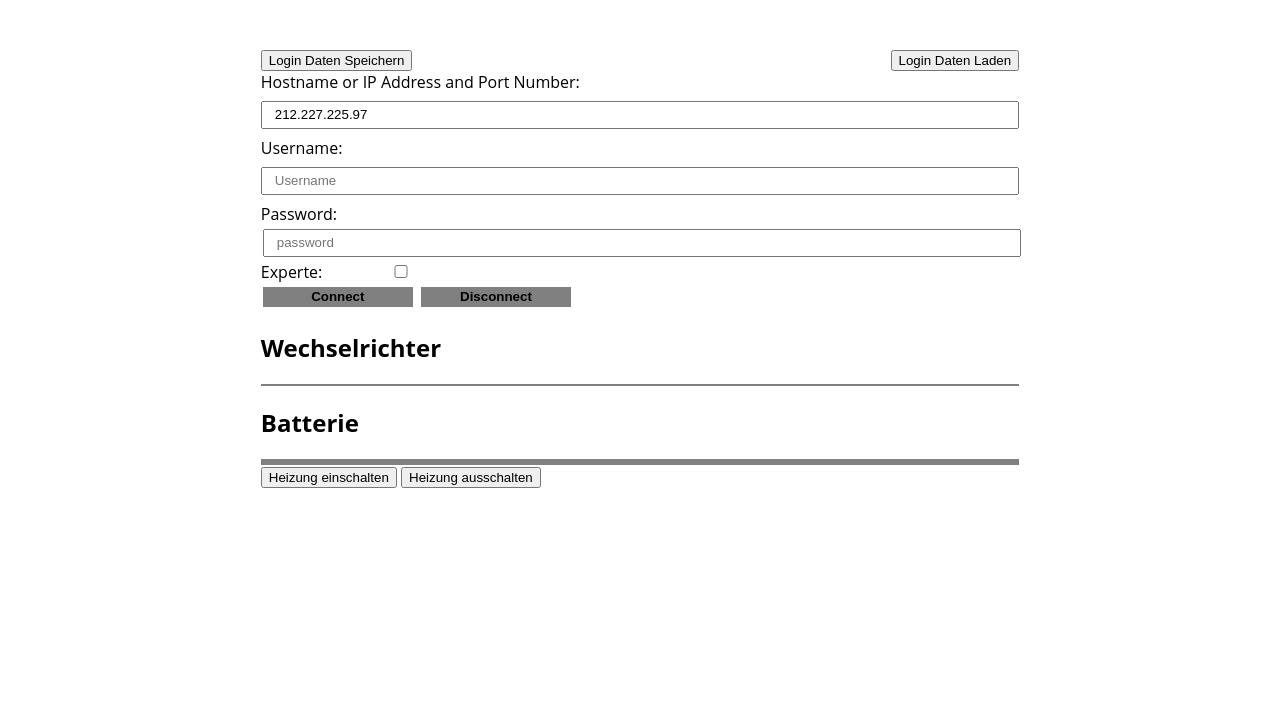
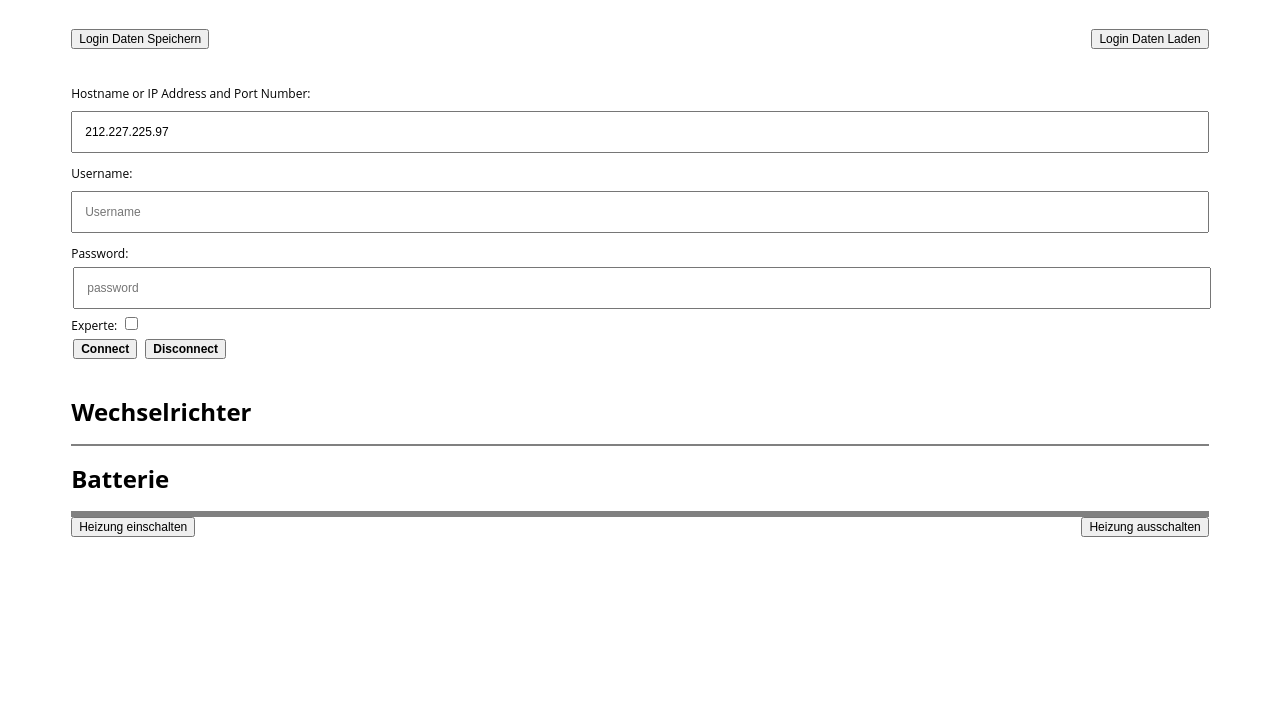
Before and after one commit to p3h3/PVDashboard, a website built with webpack: page src/template.html in a window 1280 px wide. Shown: the part 80-800 px from the top of the page. Built offline with nearby package versions, Linux system fonts and the light colour scheme.

Commit message:
cosmetics changes

```diff
--- a/src/style.css
+++ b/src/style.css
@@ -4,40 +4,39 @@ body {
 .wrapper {
     margin-left: auto;
     margin-right: auto;
-    width: 60%;
+    width: 90%;
     padding-right: 10px;
     padding-left: 10px;
 }
 
+label{
+    font-size: 1.5vh;
+}
+
 input {
-    width : 150px;
-    margin: 0;
-    -webkit-box-sizing: border-box;
-    -moz-box-sizing: border-box;
     box-sizing: border-box;
+
+    font-size: 1.5vh;
 }
+button{
+    font-size: 1.5vh;
+}
+
 input[type=text] {
-  width:100%;
+    width:100%;
     padding: 12px 12px;
-        height: 10px;
 
     margin: 8px 0;
 }
 input[type=password] {
   width:100%;
     padding: 12px 12px;
-        height: 10px;
 
     margin: 4px 2px;
 }
 input[type=button] {
-    background-color: gray;
-    border: none;
-    color: black;
 
-    text-decoration: none;
     font-weight: bold;
-        height: 20px;
 
     margin: 4px 2px;
     cursor: pointer;
@@ -53,23 +52,9 @@ input[type=button]:hover {
      text-align: center;
 }
 
-#messages {
-    margin-top: 12px;
-    margin-bottom: 12px;
-    padding: 12px;
-    width:100%;
-    display: inline-block;
-    border:1px solid black;
-    max-height: 250px;
-    min-height: 250px;
-    overflow: scroll;
+#gauges{
+    margin-top: 4vh;
 }
-#messages span {
-    overflow-y: scroll;
-    overflow: scroll;
-}
-
-
 
 #gauges div{
     width:100%;
@@ -78,11 +63,27 @@ input[type=button]:hover {
     border-top: 1px solid grey;
 }
 
+#gauges span{
+    font-size: 2vh;
+}
+
 
 #login-container{
     width:100%;
     display: flex;
     justify-content: space-between;
+
+    margin-bottom: 4vh;
+}
+
+#actionButtons{
+    width:100%;
+    display: flex;
+    justify-content: space-between;
+}
+
+h1{
+    font-size: 3vh;
 }
 
 
--- a/src/template.html
+++ b/src/template.html
@@ -32,11 +32,11 @@
          </form>
 
          <div id="gauges">
-            <h2>Wechselrichter</h2>
+            <h1>Wechselrichter</h1>
             <div id="inverterTemp"></div>
             <div id="inverterPAC"></div>
 
-            <h2>Batterie</h2>
+            <h1>Batterie</h1>
             <div id="bmsTemp"></div>
             <div id="bmsPower"></div>
             <div id="bmsCellDelta"></div>
```
